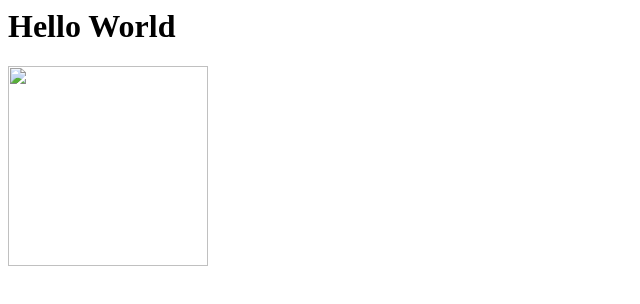
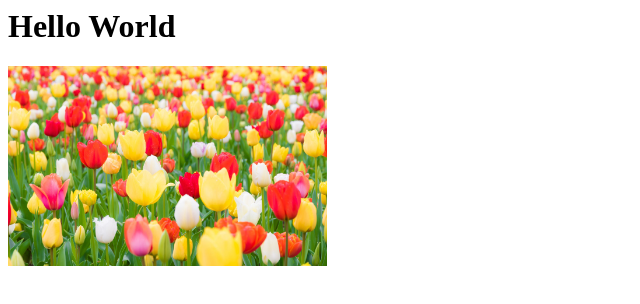
Before and after one commit to nandunni/nandunni.github.io, a plain HTML site: page index.html in a window 1280 px wide. Shown: the whole page, without its empty margins (0-640 px from the left). Drawn offline with Linux system fonts and the light colour scheme; files whose address does not match are found by name.

Commit message:
two jpg added

```diff
--- a/index.html
+++ b/index.html
@@ -1,6 +1,6 @@
 <html>
 <h1>Hello World</h1>
 <div>
-    <img src="C:\Users\samnm\Documents\MIT GitHub clone\nandunni.github.io\Tulips.JPG" height="200">
+    <img src="C:\Users\samnm\Documents\MIT GitHub clone\nandunni.github.io\Tulips.jpg.jpg" height="200">
 </div>
 </html>
```
